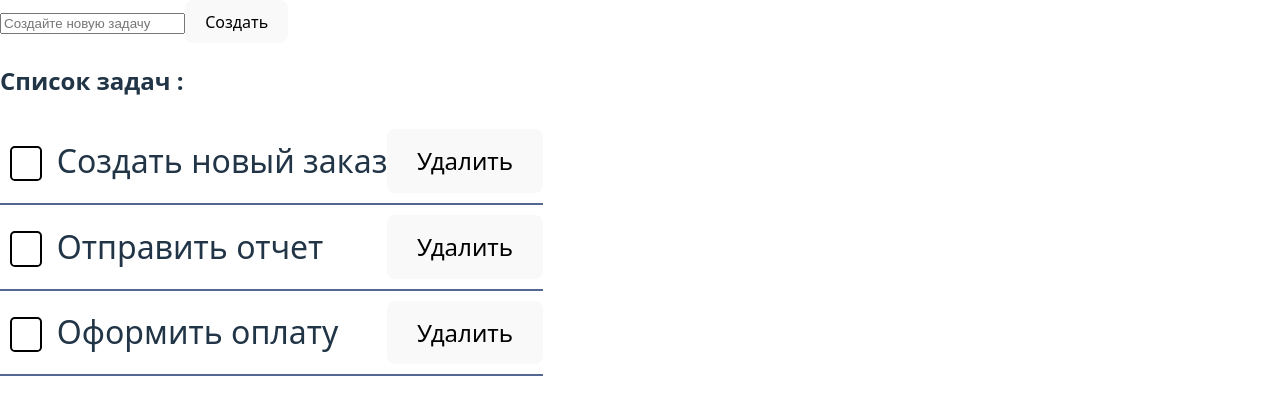
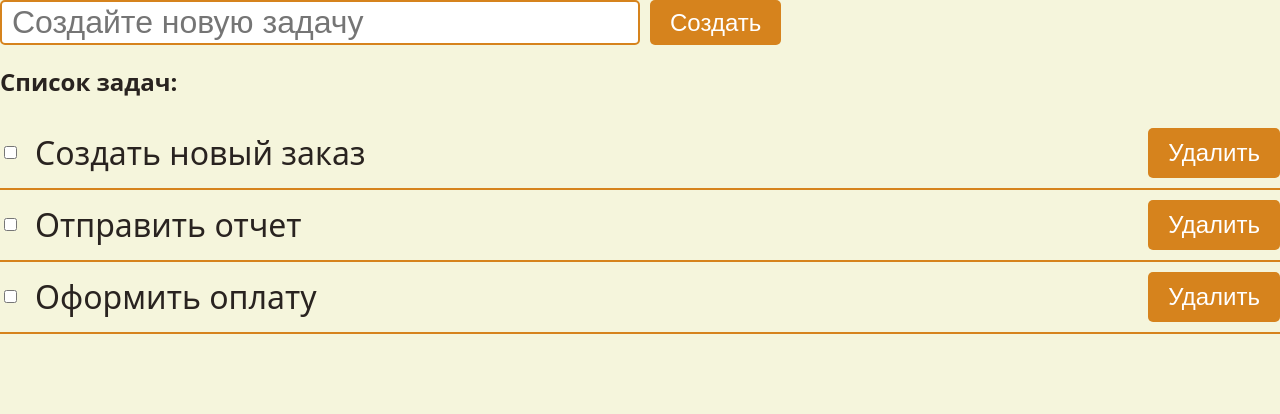
Before and after one commit to damaxGmail/ToDoReactBD, a React (Vite) app: page / in a window 1280 px wide. Shown: the top 414 px of the page. Built offline with nearby package versions, Linux system fonts and the light colour scheme.

Commit message:
ready css

```diff
--- a/src/App.module.css
+++ b/src/App.module.css
@@ -1,7 +1,3 @@
-html {
-  font-size: 10px;
-  line-height: 10px;
+.container {
+  width: 100%;
 }
-
-body {
-}
--- a/src/components/NewTask/NewTask.jsx
+++ b/src/components/NewTask/NewTask.jsx
@@ -20,10 +20,10 @@ const NewTaskLayout = () => {
 
 	return (
 		<div className={styles.root} >
-			<form className="create-task-block">
+			<form className={styles.create_task_block}>
 				<input
 					name="taskName"
-					className="create-task-block__input default-text-input"
+					className={styles.create_task_block__input}
 					type="text"
 					placeholder="Создайте новую задачу"
 					value={taskText}
@@ -31,13 +31,13 @@ const NewTaskLayout = () => {
 				/>
 				<button
 					type="submit"
-					className="create-task-block__button default-button"
+					className={styles.createTaskButton}
 					onClick={handleSubmit}
 				>
 					Создать
 				</button>
 			</form>
-		</div>
+		</div >
 
 	);
 }
--- a/src/components/NewTask/NewTask.module.css
+++ b/src/components/NewTask/NewTask.module.css
@@ -1,46 +1,50 @@
-:root {
-  --primary-color: #546792;
-  --text-color: #ffffff;
-  --delete-button-background: #ff0000;
-  --checkbox-checked-background: #546791;
-  --checkbox-border-color: #000;
-  --checkbox-text-color: #fff;
-  --default-border-color: #000;
-  --error-color: #ff0000;
-  --modal-overlay: rgb(84, 103, 145, 0.6);
+.root {
+  width: 100%;
 }
 
-.create-task-block {
+.create_task_block {
+  display: flex;
+  gap: 10px;
+  align-items: center;
   position: relative;
 }
 
-.create-task-block__input {
+.create_task_block__input {
   border: 2px solid var(--primary-color);
   border-radius: 5px;
   color: var(--primary-color);
-
   font-size: 2rem;
   line-height: 2.5rem;
-  height: 40px;
   width: 50%;
-  padding: 0;
+  height: 45px;
+  padding: 0 10px;
   margin-bottom: 40px;
+
+  /* Чтобы фиксированная высота работала корректно */
+  box-sizing: border-box;
+
+  /* Опционально: remove browser default styling */
+  appearance: none;
 }
 
-.create-task-block__button {
-  height: 44px;
-}
-
-.create-task-block__button,
-.task-item__delete-button {
-  cursor: pointer;
-
+.createTaskButton {
   background-color: var(--primary-color);
   color: var(--text-color);
   border: none;
   padding: 5px 20px;
   border-radius: 5px;
-
   font-size: 1.5rem;
   line-height: 2.5rem;
+  cursor: pointer;
+  height: 45px;
+  white-space: nowrap;
+  box-sizing: border-box;
 }
+
+.create_task_block__input,
+.createTaskButton {
+  margin: 0;
+  padding-top: 0;
+  padding-bottom: 0;
+  line-height: normal;
+}
--- a/src/components/TaskList/TaskList.jsx
+++ b/src/components/TaskList/TaskList.jsx
@@ -3,14 +3,14 @@ import styles from './TaskList.module.css';
 
 const TaskListLayout = ({ isLoading, task }) => {
 	return (
-		<div className={styles.tasks_list} >
-			{/* здесь новые списки задач */}
-			<h2>Список задач : </h2>
-			{isLoading
-				? <div className={styles.loader}></div>
-				: task.map(({ id, completed, type, text }) => (
-					<div key={id}>
-						<div className={styles.task_item}>
+		<div className={styles.tasks_list}>
+			<h2>Список задач:</h2>
+			{isLoading ? (
+				<div className={styles.loader}></div>
+			) : (
+				task.map(({ id, completed, type, text }) => (
+
+					<div key={id} className={styles.task_item}>
 						<div className={styles.task_item__main_container}>
 							<div className={styles.task_item__main_content}>
 								<form className={styles.checkbox_form}>
@@ -18,31 +18,28 @@ const TaskListLayout = ({ isLoading, task }) => {
 										className={styles.checkbox_form__checkbox}
 										type="checkbox"
 										id={id}
+										checked={completed}
+										readOnly
 									/>
 									<label htmlFor={id}></label>
 								</form>
-									<span className={styles.task_item__text}>
-										{text}
-									</span>
+								<span className={styles.task_item__text}>{text}</span>
 							</div>
-								<button className={styles.task_item__delete_button}>
-									Удалить
-								</button>
+							<button className={styles.task_item__delete_button}>Удалить</button>
 						</div>
 					</div>
+
+				))
+			)}
 		</div>
-				))
-			}
+	);
+};
 
-		</div>
-	)
-}
 export const TaskList = ({ isLoading, task }) => {
-
 	return (
 		<TaskListLayout
 			isLoading={isLoading}
 			task={task}
 		/>
-	)
-}
+	);
+};
--- a/src/components/TaskList/TaskList.module.css
+++ b/src/components/TaskList/TaskList.module.css
@@ -1,251 +1,49 @@
-.tasks_list {
-  position: relative;
+.task_item {
+  width: 100%;
+  padding: 10px 0;
+  border-bottom: 2px solid var(--primary-color);
+  display: flex;
+  align-items: center;
 }
 
-.create-task-block {
-  position: relative;
+.task_item__main_container {
+  display: flex;
+  align-items: center;
+  flex: 1; /* занимает всё доступное пространство */
+  justify-content: space-between;
 }
 
-.create-task-block__input {
-  border: 2px solid var(--primary-color);
-  border-radius: 5px;
-  color: var(--primary-color);
+.task_item__main_content {
+  display: flex;
+  align-items: center;
+  justify-content: space-between; /* или unset, если нужен полный контроль */
+  gap: 15px;
+}
 
+.checkbox_form {
+  display: flex;
+  align-items: center;
+  margin: 0;
+}
+
+.checkbox_form__checkbox + label {
+  margin: 0;
+}
+
+.task_item__text {
   font-size: 2rem;
   line-height: 2.5rem;
-  height: 40px;
-  width: 50%;
-  padding: 0;
-  margin-bottom: 40px;
+  flex: 1;
 }
 
-.create-task-block__button {
-  height: 44px;
-}
-
-.create-task-block__button,
-.task-item__delete-button {
-  cursor: pointer;
-
+.task_item__delete_button {
   background-color: var(--primary-color);
   color: var(--text-color);
   border: none;
   padding: 5px 20px;
   border-radius: 5px;
-
   font-size: 1.5rem;
   line-height: 2.5rem;
-}
-
-.task-item {
-  width: 100%;
-  font-size: 1.5rem;
-  line-height: 2.5rem;
-  border-bottom: 2px solid var(--primary-color);
-  padding: 10px 0;
-
-  display: flex;
-  flex-direction: column;
-}
-
-.task_item__main_container {
-  display: flex;
-  align-items: center;
+  cursor: pointer;
   justify-content: space-between;
 }
-
-.task_item__main-content {
-  display: flex;
-  align-items: center;
-}
-
-.task_item__delete-button {
-  transition: 0.2s ease;
-}
-
-.task_item__delete-button {
-  position: relative;
-}
-
-.task_item__delete-button:hover {
-  background-color: var(--delete-button-background);
-}
-
-.task_item__text {
-  font-size: 2rem;
-  line-height: 2.5rem;
-}
-
-.checkbox_form__checkbox + label {
-  display: block;
-  margin: 0.2em;
-  cursor: pointer;
-  padding: 0.2em;
-}
-
-.checkbox_form__checkbox {
-  display: none;
-}
-
-.checkbox_form__checkbox + label:before {
-  content: "\2714";
-  border: 0.1em solid var(--checkbox-border-color);
-  border-radius: 0.2em;
-  display: inline-block;
-  width: 1em;
-  height: 1em;
-  padding-left: 0.2em;
-  padding-bottom: 0.3em;
-  margin-right: 0.2em;
-  vertical-align: bottom;
-  color: transparent;
-  transition: 0.2s;
-}
-
-.checkbox_form__checkbox + label:active:before {
-  transform: scale(0);
-}
-
-.checkbox_form__checkbox:checked + label:before {
-  background-color: var(--checkbox-checked-background);
-  border-color: var(--checkbox-checked-background);
-  color: var(--checkbox-text-color);
-}
-
-.checkbox_form__checkbox:disabled + label:before {
-  transform: scale(1);
-}
-
-.checkbox_form__checkbox:checked:disabled + label:before {
-  transform: scale(1);
-  background-color: var(--checkbox-checked-background);
-  border-color: var(--checkbox-checked-background);
-}
-
-#tasks {
-  display: flex;
-  flex-direction: column;
-  align-items: stretch;
-
-  padding: 20px;
-}
-
-.tasks__wrapper {
-  width: 100%;
-  max-width: 100%;
-  padding: 0 40px;
-}
-
-.tasks__wrapper_hidden {
-  display: none;
-}
-
-.main-navigation {
-  display: flex;
-  justify-content: space-evenly;
-  background-color: var(--primary-color);
-}
-
-.main-navigation__button-item {
-  position: relative;
-  background-color: var(--primary-color);
-  color: var(--text-color);
-  padding: 25px;
-  text-decoration: none;
-  font-size: 2rem;
-  line-height: 2.5rem;
-}
-
-.main-navigation__button-item_selected {
-  box-shadow: inset 0 0 0 4px #fff;
-}
-
-.create-task-block {
-  position: relative;
-}
-
-.create-task-block__input {
-  border: 2px solid var(--primary-color);
-  border-radius: 5px;
-  color: var(--primary-color);
-
-  font-size: 2rem;
-  line-height: 2.5rem;
-  height: 40px;
-  width: 50%;
-  padding: 0;
-  margin-bottom: 40px;
-}
-
-.create-task-block__button {
-  height: 44px;
-}
-
-.create-task-block__button,
-.task-item__delete-button {
-  cursor: pointer;
-
-  background-color: var(--primary-color);
-  color: var(--text-color);
-  border: none;
-  padding: 5px 20px;
-  border-radius: 5px;
-
-  font-size: 1.5rem;
-  line-height: 2.5rem;
-}
-
-.task_item {
-  width: 100%;
-  font-size: 1.5rem;
-  line-height: 2.5rem;
-  border-bottom: 2px solid var(--primary-color);
-  padding: 10px 0;
-
-  display: flex;
-  flex-direction: column;
-}
-
-.task_item__main_content {
-  display: flex;
-  align-items: center;
-}
-
-.task_item__delete-button {
-  transition: 0.2s ease;
-}
-
-.task_item__delete-button {
-  position: relative;
-}
-
-.task_item__delete-button:hover {
-  background-color: var(--delete-button-background);
-}
-
-.task_item__text {
-  font-size: 2rem;
-  line-height: 2.5rem;
-}
-
-.loader {
-  position: fixed;
-  top: 50%;
-  left: 50%;
-  transform: translate(-50%, -50%);
-  width: 40px;
-  height: 40px;
-  border: 5px solid rgb(190, 220, 17);
-  border-radius: 50%;
-  border-left-color: transparent;
-  animation: loader 1s infinite;
-}
-
-@keyframes loader {
-  0% {
-    transform: rotate(0deg);
-  }
-  100% {
-    transform: rotate(360deg);
-  }
-}
--- a/src/index.css
+++ b/src/index.css
@@ -1,68 +1,34 @@
 :root {
+  --primary-color: #d6831d;
+  --text-color: #ffffff;
+  --delete-button-background: #ff0000;
+  --checkbox-checked-background: #ffd700;
+  --checkbox-border-color: #000;
+  --checkbox-text-color: #fff;
+  --default-border-color: #000;
+  --error-color: #ff0000;
+  --modal-overlay: rgb(84, 103, 145, 0.6);
+}
+
+html {
+  /* font-size: 10px;
+  line-height: 10px; */
+}
+
+body {
+  display: block;
+  margin: 0;
+  padding: 0;
+  background-color: #f5f5dc;
+  color: rgba(10, 4, 4, 0.87);
+  min-height: 100vh;
   font-family: system-ui, Avenir, Helvetica, Arial, sans-serif;
-  line-height: 1.5;
   font-weight: 400;
-
-  color-scheme: light dark;
-  color: rgba(255, 255, 255, 0.87);
-  background-color: #242424;
-
-  font-synthesis: none;
-  text-rendering: optimizeLegibility;
   -webkit-font-smoothing: antialiased;
   -moz-osx-font-smoothing: grayscale;
 }
 
-a {
-  font-weight: 500;
-  color: #646cff;
-  text-decoration: inherit;
+::before,
+*::after {
+  box-sizing: border-box;
 }
-a:hover {
-  color: #535bf2;
-}
-
-body {
-  margin: 0;
-  display: flex;
-  place-items: top;
-  min-width: 320px;
-  min-height: 100vh;
-}
-
-h1 {
-  font-size: 3.2em;
-  line-height: 1.1;
-}
-
-button {
-  border-radius: 8px;
-  border: 1px solid transparent;
-  padding: 0.6em 1.2em;
-  font-size: 1em;
-  font-weight: 500;
-  font-family: inherit;
-  background-color: #1a1a1a;
-  cursor: pointer;
-  transition: border-color 0.25s;
-}
-button:hover {
-  border-color: #646cff;
-}
-button:focus,
-button:focus-visible {
-  outline: 4px auto -webkit-focus-ring-color;
-}
-
-@media (prefers-color-scheme: light) {
-  :root {
-    color: #213547;
-    background-color: #ffffff;
-  }
-  a:hover {
-    color: #747bff;
-  }
-  button {
-    background-color: #f9f9f9;
-  }
-}
```
Lines whose indentation alone changed are shown as unchanged.
